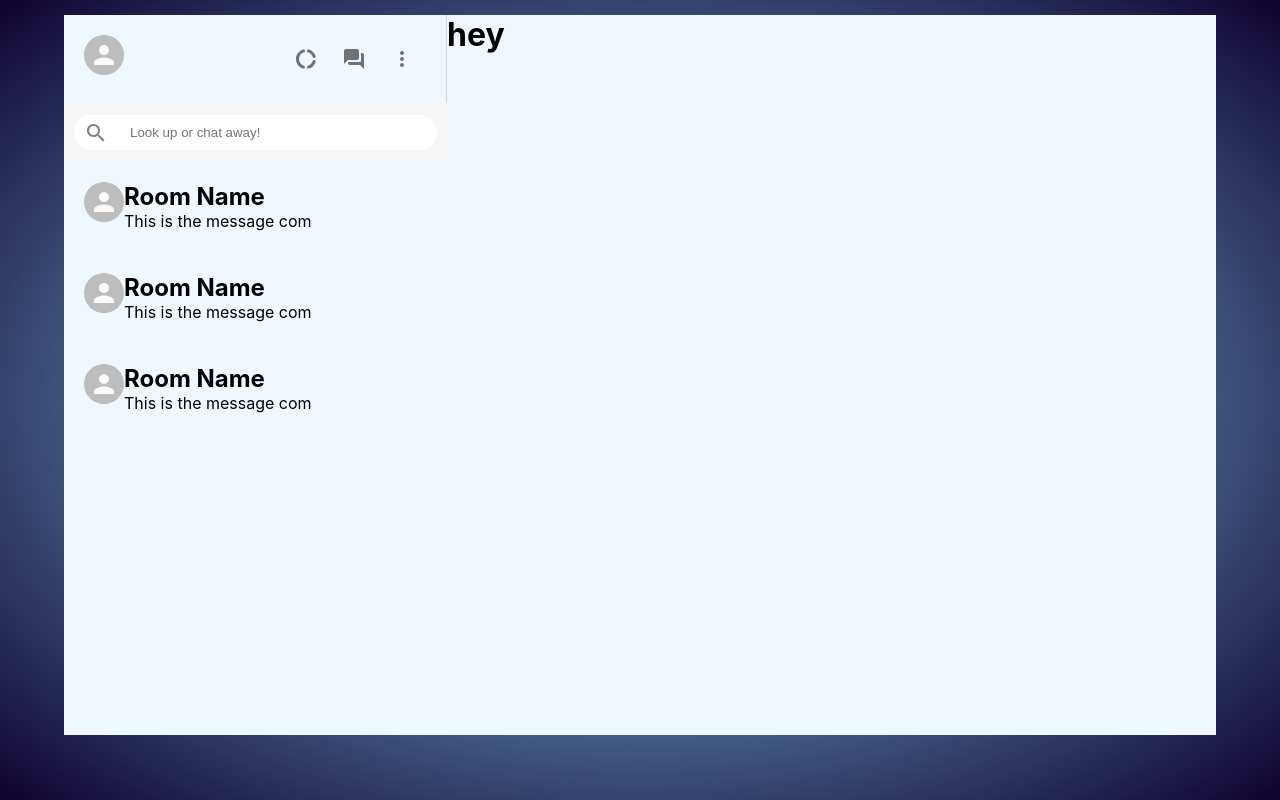
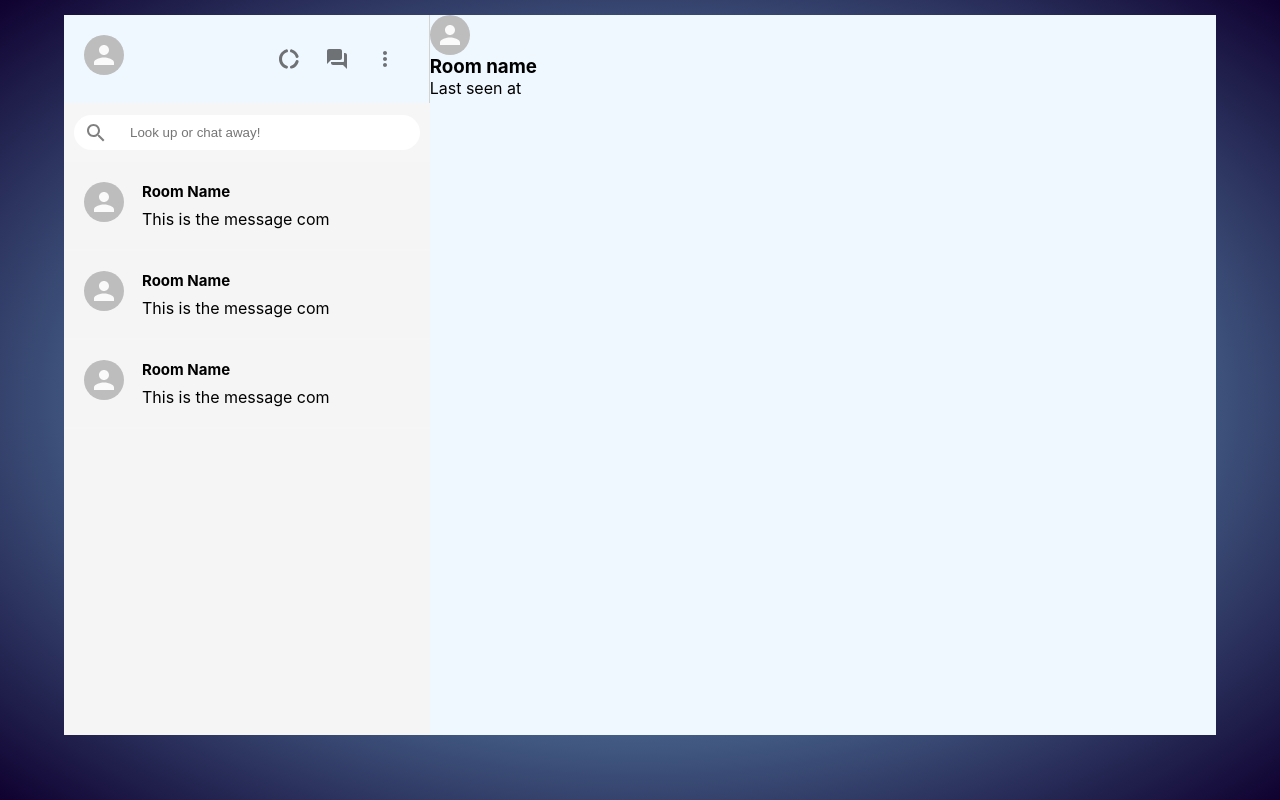
Before and after one commit to kingz10102/Chat-Room, a React (Create React App) app: page / in a window 1280 px wide. Built offline with nearby package versions, Linux system fonts and the light colour scheme.

Commit message:
this is a commit

```diff
--- a/src/components/Chat.jsx
+++ b/src/components/Chat.jsx
@@ -1,11 +1,18 @@
+import { Avatar } from '@material-ui/core';
 import React from 'react';
 import '../css/Chat.css';
 
 
 function Chat() {
     return (
-        <div>
-            <h1>hey</h1>
+        <div className='cht'>
+           <div className='chat__heading'>
+               <Avatar/>
+               <div className='chat__headingInfo'>
+                <h3>Room name</h3>
+                <p>Last seen at</p>
+               </div>
+           </div>
         </div>
     )
 }
--- a/src/css/SideBar.css
+++ b/src/css/SideBar.css
@@ -47,8 +47,8 @@
 
 }
 
-/* .sidebar__chats {
+.sidebar__chats {
     flex: 1;
     background-color:whitesmoke;
     overflow: hidden;
-} */
+}
--- a/src/css/SideBarChat.css
+++ b/src/css/SideBarChat.css
@@ -7,3 +7,12 @@
 .sidebarChat:hover {
     background-color: #88e2de;
 }
+
+.sidebarChat__info {
+    margin-left: 18px;
+}
+
+.sidebarChat__info > h2 {
+    margin-bottom: 8px;
+    font-size: 15px;
+}
```
